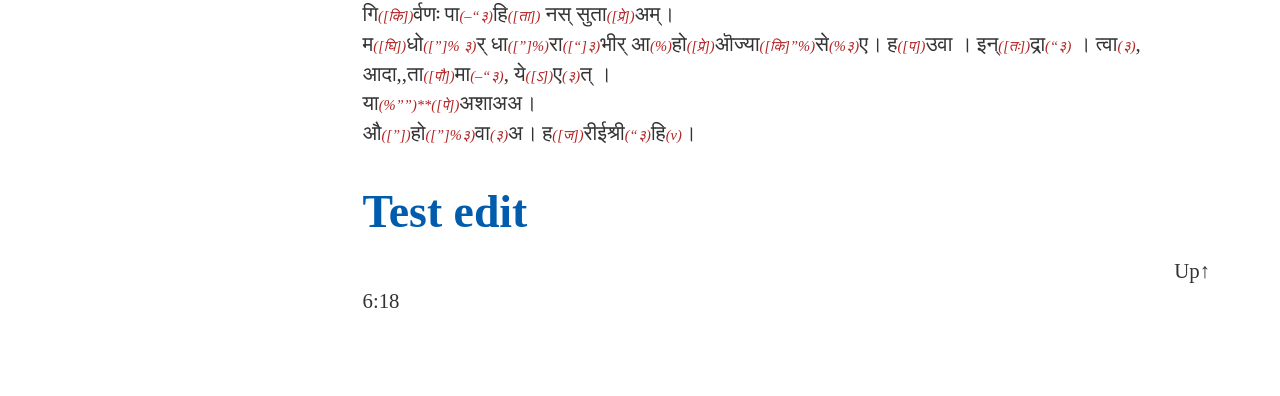
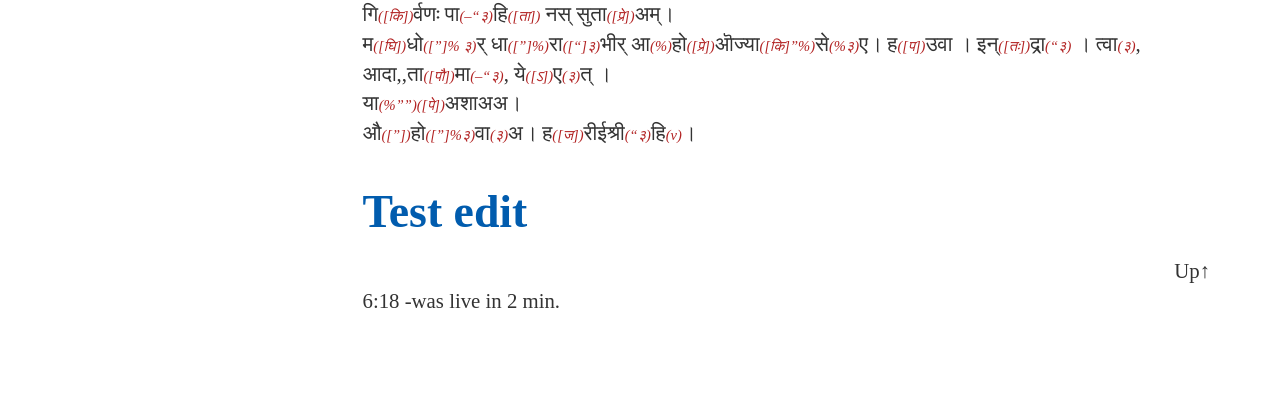
Before and after one commit to sanskrit-coders/sanskrit-documentation-theme, a Jekyll site: the page built from subfolder1/paravastu-saama/harishrInidhanam.md, in a window 1280 px wide. Shown: the part 830-1226 px from the top of the page. Built offline with Jekyll 4.4.1, drawn with Linux system fonts in a browser that asks for light colours; nearby versions of some CDN libraries; some web fonts are replaced; comment, search, counter and statistics services are not loaded; grey boxes are pictures that could not be loaded.

Commit message:
Update harishrInidhanam.md

```diff
--- a/subfolder1/paravastu-saama/harishrInidhanam.md
+++ b/subfolder1/paravastu-saama/harishrInidhanam.md
@@ -24,8 +24,8 @@
 गि*([कि])*र्वणः पा*(--"३)*हि*([ता])* नस् सुता*([प्रे])*अम्।
 म*([घि])*धो*(["]% ३)*र् धा*(["]%)*रा*(["]३)*भीर् आ*(%)*हो*([प्रे])*ऒज्या*([कि]"%)*से*(%३)*ए। ह*([प])*उवा ।
 इन्*([तः])*द्रा*("३)* । त्वा*(३)*, आदा,,ता*([पौ])*मा*(--"३)*, ये*([ऽ])*ए*(३)*त् ।
-या*(%"”)**([पे])*अशाअअ।
+या*(%"”)([पे])*अशाअअ।
 औ*(["])*हो*(["]%३)*वा*(३)*अ।  ह*([ज])*रीईश्री*("३)*हि*(v)*।
 
 ## Test edit
-6:18
+6:18 -was live in 2 min.
```
